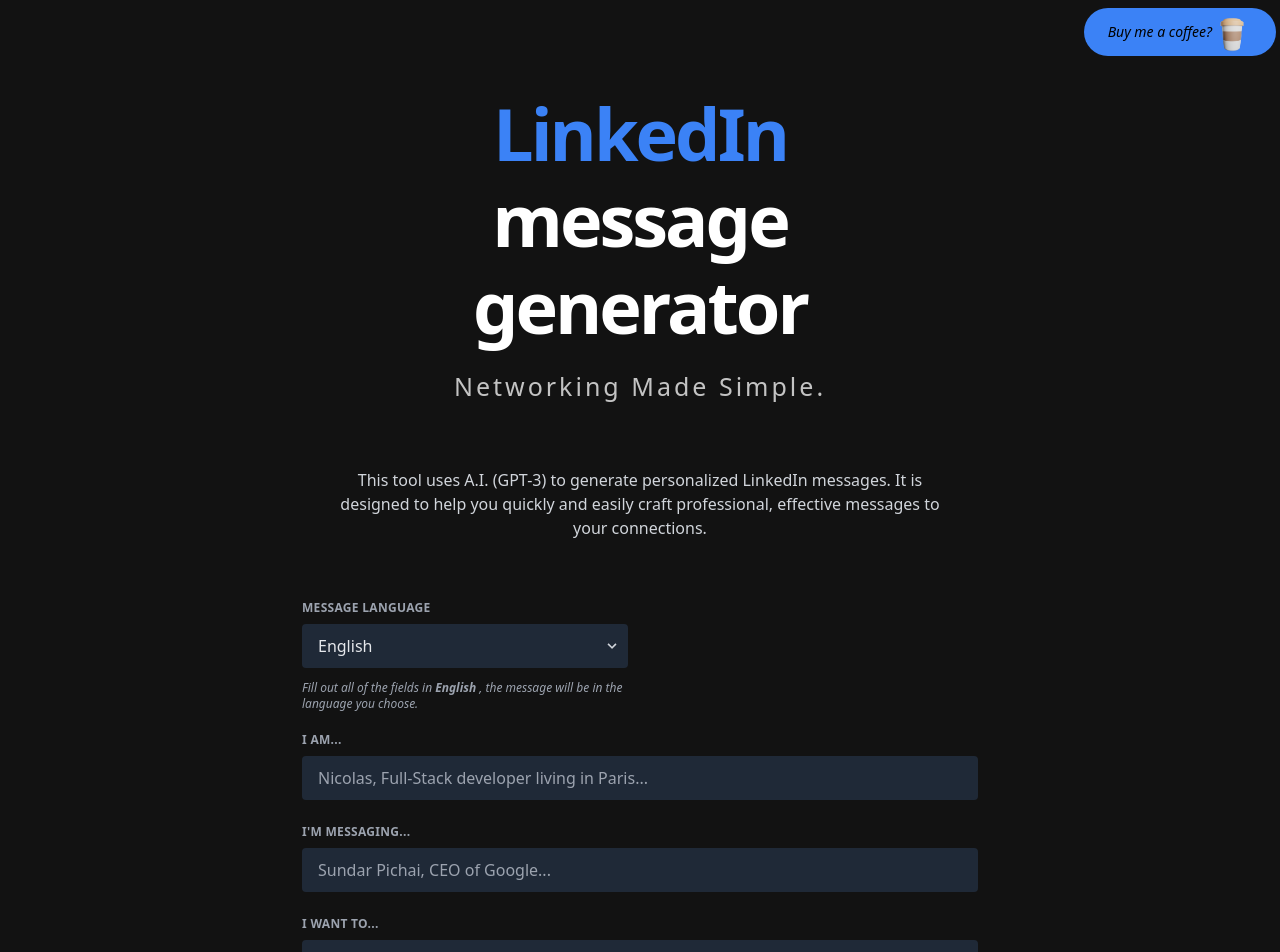
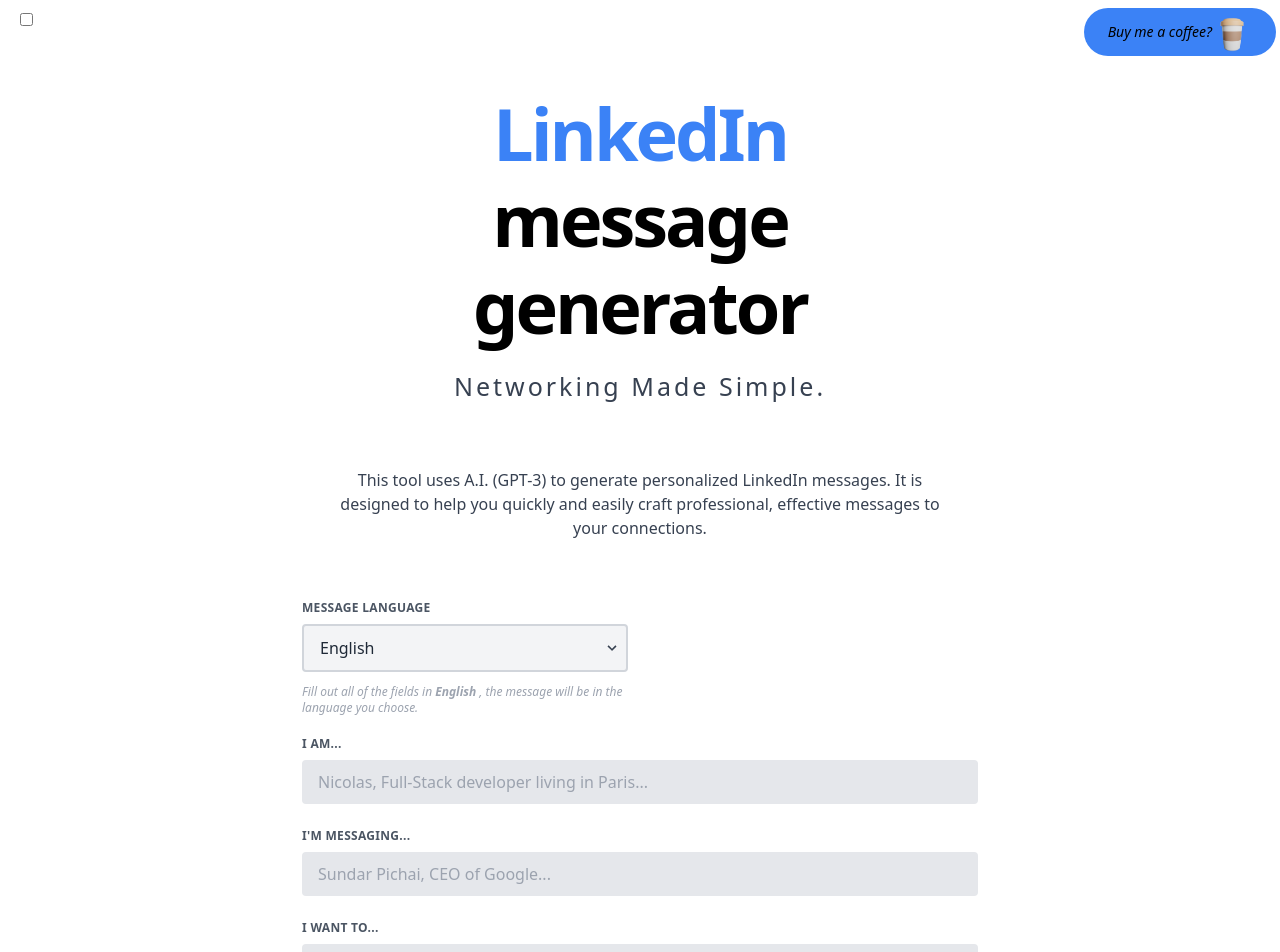
Before and after one commit to n-schuldt/gpt3-linkedin-message-generator, a Next.js app: page / in a window 1280 px wide. Shown: the top 952 px of the page. Built offline with nearby package versions, Linux system fonts and the light colour scheme.

Commit message:
added dark mode to main page

```diff
--- a/pages/components/PromptForm.js
+++ b/pages/components/PromptForm.js
@@ -65,7 +65,7 @@
             /> */}
             <div class="w-full md:w-1/2 px-3 mb-6 md:mb-5">
               <label
-                class="block uppercase tracking-wide text-gray-400 text-xs font-bold mb-2"
+                class="block uppercase tracking-wide text-gray-600 dark:text-gray-400 text-xs font-bold mb-2"
                 for="grid-first-name"
               >
                 Message Language
@@ -74,7 +74,7 @@
                 <Field
                   as="select"
                   name="language"
-                  className="appearance-none block w-full bg-gray-800 text-gray-200 rounded py-3 px-4 mb-3 leading-tight focus:outline-none focus:bg-gray-700"
+                  className="appearance-none block w-full border-2 border-gray-300 bg-gray-100 text-gray-800 dark:bg-gray-800 dark:text-gray-200 rounded py-3 px-4 mb-3 leading-tight"
                 >
                   <option value="English">English</option>
                   <option value="Spanish">Spanish</option>
@@ -82,7 +82,7 @@
                 </Field>
                 <div class="pointer-events-none absolute inset-y-0 right-0 flex items-center px-2 text-gray-700">
                   <svg
-                    class="fill-gray-300 h-4 w-4"
+                    class="fill-gray-700 dark:fill-gray-300 h-4 w-4"
                     xmlns="http://www.w3.org/2000/svg"
                     viewBox="0 0 20 20"
                   >
@@ -98,7 +98,7 @@
             </div>
             <div class="w-full px-3 mb-6">
               <label
-                class="block uppercase tracking-wide text-gray-400 text-xs font-bold pb-2"
+                class="block uppercase tracking-wide text-gray-600 dark:text-gray-400 text-xs font-bold pb-2"
                 for="grid-first-name"
               >
                 I am...
@@ -107,7 +107,7 @@
                 name="sender"
                 type="text"
                 placeholder="Nicolas, Full-Stack developer living in Paris..."
-                className="appearance-none block w-full bg-gray-800 text-gray-200 rounded py-3 px-4 mb-3 leading-tight focus:outline-none focus:bg-gray-700"
+                className="appearance-none block w-full focus:border-blue-500 bg-gray-200 dark:bg-gray-800 text-gray-700 dark:text-gray-200 rounded py-3 px-4 mb-3 leading-tight"
               />
               {errors.sender && touched.sender ? (
                 <div className="text-blue-500 text-xs italic">
@@ -117,7 +117,7 @@
             </div>
             <div class="w-full px-3 mb-6">
               <label
-                class="block uppercase tracking-wide text-gray-400 text-xs font-bold pb-2"
+                class="block uppercase tracking-wide text-gray-600 dark:text-gray-400 text-xs font-bold pb-2"
                 for="grid-first-name"
               >
                 I'm messaging...
@@ -126,7 +126,7 @@
                 name="recipient"
                 type="text"
                 placeholder="Sundar Pichai, CEO of Google..."
-                className="appearance-none block w-full bg-gray-800 text-gray-200 rounded py-3 px-4 mb-3 leading-tight focus:outline-none focus:bg-gray-700"
+                className="appearance-none block w-full focus:border-blue-500 bg-gray-200 dark:bg-gray-800 text-gray-700 dark:text-gray-200 rounded py-3 px-4 mb-3 leading-tight"
               />
               <div className="text-blue-500 text-xs italic">
                 {errors.recipient}
@@ -134,7 +134,7 @@
             </div>
             <div class="w-full px-3 mb-6">
               <label
-                class="block uppercase tracking-wide text-gray-400 text-xs font-bold pb-2"
+                class="block uppercase tracking-wide text-gray-600 dark:text-gray-400 text-xs font-bold pb-2"
                 for="grid-first-name"
               >
                 I want to...
@@ -143,7 +143,7 @@
                 name="other"
                 as="textarea"
                 placeholder="Connect, ask for a call..."
-                className="appearance-none block w-full bg-gray-800 text-gray-200 rounded py-3 px-4 mb-3 leading-tight focus:outline-none focus:bg-gray-700"
+                className="appearance-none block w-full focus:border-blue-500 bg-gray-200 dark:bg-gray-800 text-gray-700 dark:text-gray-200 rounded py-3 px-4 mb-3 leading-tight"
               />
               <div className="text-blue-500 text-xs italic">{errors.other}</div>
             </div>
--- a/pages/index.js
+++ b/pages/index.js
@@ -7,29 +7,34 @@
 import { Analytics } from "@vercel/analytics/react";
 
 const Home = () => {
+  const [darkToggle, setDarkToggle] = useState(false);
   return (
-    <>
+    <div className={darkToggle && "dark"}>
       <div className="absolute top-2 right-1 z-10">
         <Coffee />
       </div>
+      <label class="toggleDarkBtn absolute top-2 left-5 z-10">
+        <input type="checkbox" onClick={() => setDarkToggle(!darkToggle)} />
+        <span class="slideBtnTg round"></span>
+      </label>
 
-      <div className="root">
+      <div className={`root dark:bg-black`}>
         <Head>
           <title>GPT-3 Writer</title>
         </Head>
         <section className="container">
-          <div className="text-white text-lg lg:text-3xl pt-10">
+          <div className="dark:text-white text-black text-lg lg:text-3xl pt-10">
             <div className="header-title">
               <h1>
                 <span className="text-blue-500">LinkedIn </span> <br /> message
                 generator
               </h1>
             </div>
-            <div className="header-subtitle font-thin tracking-widest pt-5 text-center">
+            <div className="dark:text-gray-300 text-gray-700 header-subtitle font-thin tracking-widest pt-5 text-center">
               <h2>Networking Made Simple.</h2>
             </div>
           </div>
-          <p className="text-gray-300 text-center">
+          <p className="dark:text-gray-300 text-gray-700 text-center">
             This tool uses A.I. (GPT-3) to generate personalized LinkedIn
             messages. It is designed to help you quickly and easily craft
             professional, effective messages to your connections.
@@ -42,7 +47,7 @@
       </div>
       <Footer />
       <Analytics />
-    </>
+    </div>
   );
 };
 
--- a/pages/styles.css
+++ b/pages/styles.css
@@ -14,7 +14,6 @@
     display: flex;
     place-content: center flex-start;
     align-items: center;
-    background-color: rgb(18, 18, 18);
     flex-flow: column nowrap;
     gap: 10px;
     overflow: auto;
@@ -43,7 +42,6 @@
     flex-direction: column;
     width: 100%;
     align-items: center;
-    color: #FFF
 }
 
 .header-title {
@@ -65,7 +63,6 @@
     font-size: 25px;
     font-style: normal;
     line-height: 1.4em;
-    color: rgba(255, 255, 255, 0.75);
 }
 
 .prompt-container {
--- a/tailwind.config.js
+++ b/tailwind.config.js
@@ -4,5 +4,6 @@
   theme: {
     extend: {},
   },
+  darkMode: "class",
   plugins: [],
 };
```
